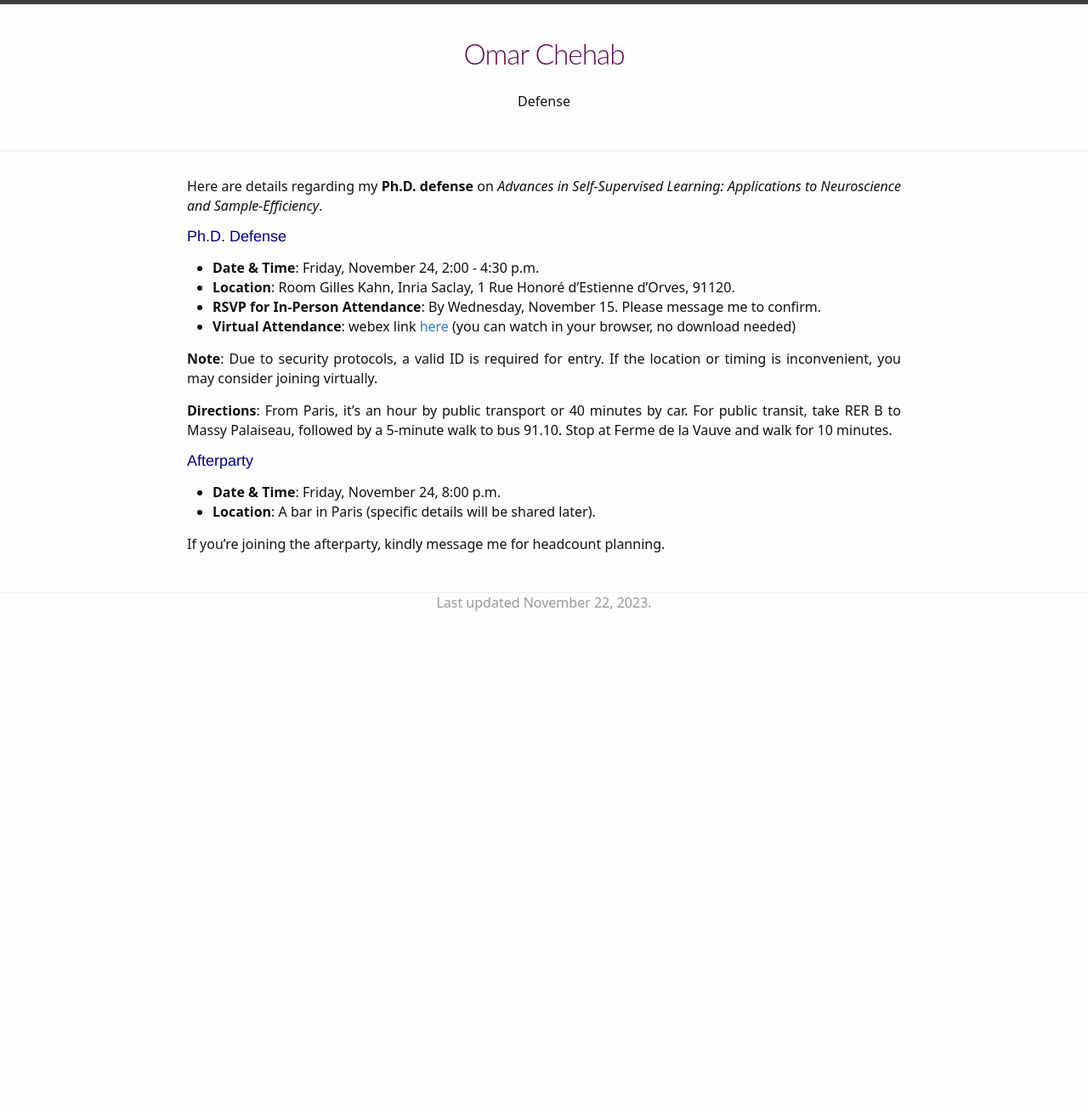
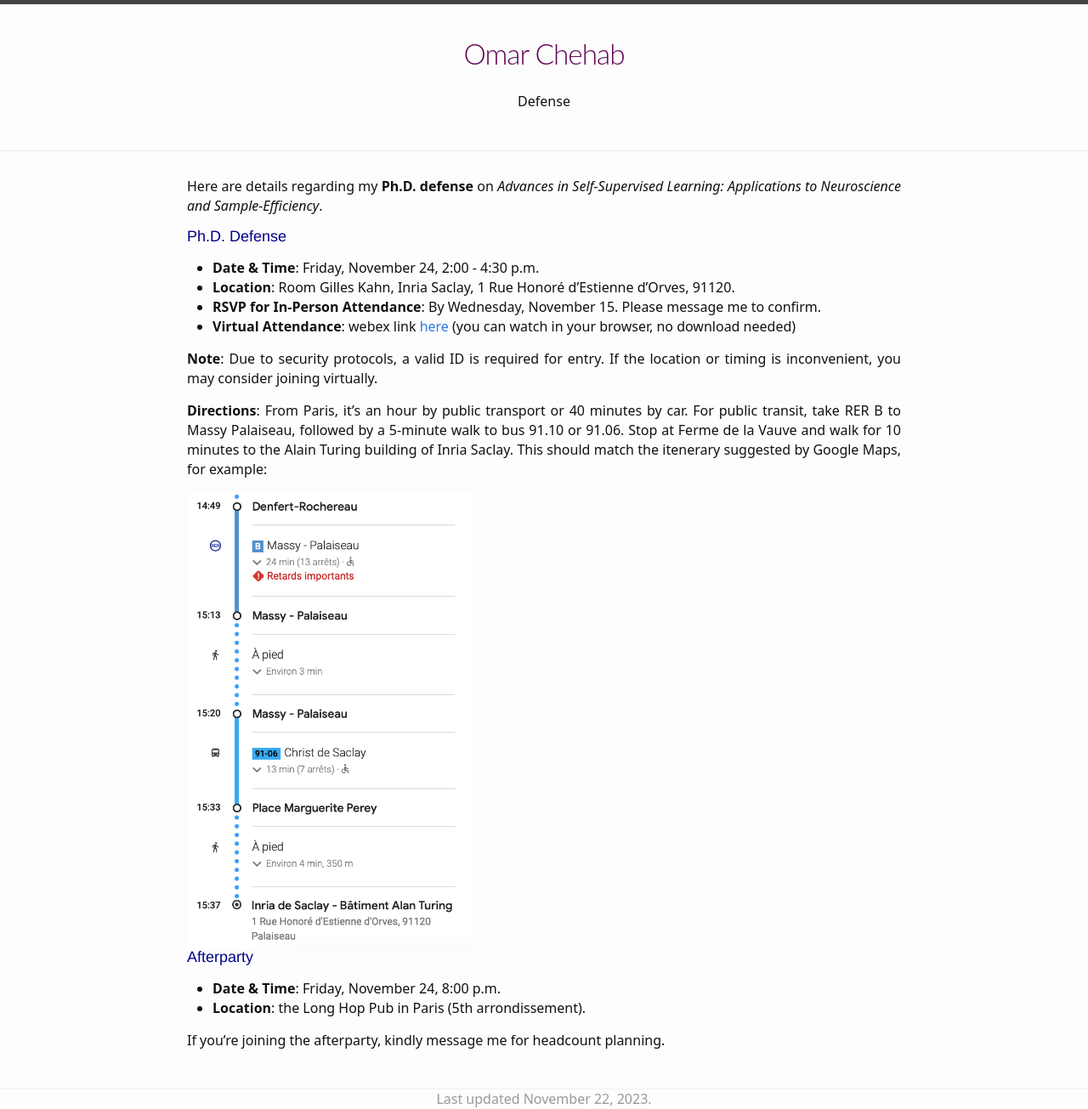
Before and after one commit to l-omar-chehab/l-omar-chehab.github.io, a Jekyll site: the page built from defense.md, in a window 1280 px wide. Shown: the whole page at 85% size. Built offline with Jekyll 4.4.1, drawn with Linux system fonts in a browser that asks for light colours; before the commit the page ends 900 px from its top, so only the background shows below that.

Commit message:
Added itinerary

```diff
--- a/defense.md
+++ b/defense.md
@@ -16,11 +16,17 @@
 
 **Note**: Due to security protocols, a valid ID is required for entry. If the location or timing is inconvenient, you may consider joining virtually.
 
-**Directions**: From Paris, it's an hour by public transport or 40 minutes by car. For public transit, take RER B to Massy Palaiseau, followed by a 5-minute walk to bus 91.10. Stop at Ferme de la Vauve and walk for 10 minutes.
+**Directions**: From Paris, it's an hour by public transport or 40 minutes by car. For public transit, take RER B to Massy Palaiseau, followed by a 5-minute walk to bus 91.10 or 91.06. Stop at Ferme de la Vauve and walk for 10 minutes to the Alain Turing building of Inria Saclay. This should match the itenerary suggested by Google Maps, for example:
+
+<div class="flex-container">
+        <img src="/img/itinerary.png" alt="" style="width:auto; height:auto; max-width:40%;">
+</div>
+
+
 
 #### <span style="color:darkblue"> Afterparty </span>
 
 - **Date & Time**: Friday, November 24, 8:00 p.m.
-- **Location**: A bar in Paris (specific details will be shared later).
+- **Location**: the Long Hop Pub in Paris (5th arrondissement).
 
 If you're joining the afterparty, kindly message me for headcount planning.
```
Also changed, not shown: img/itinerary.png (added), 13 other files.
